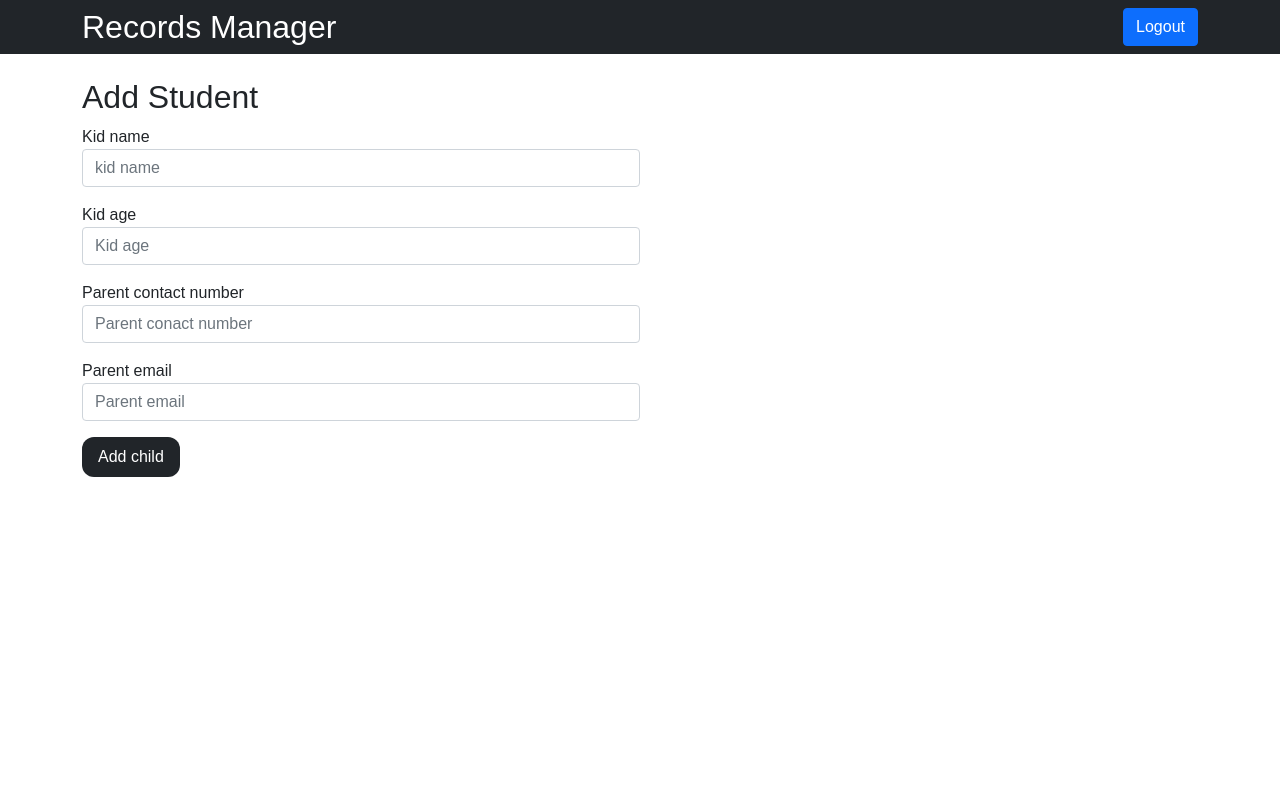
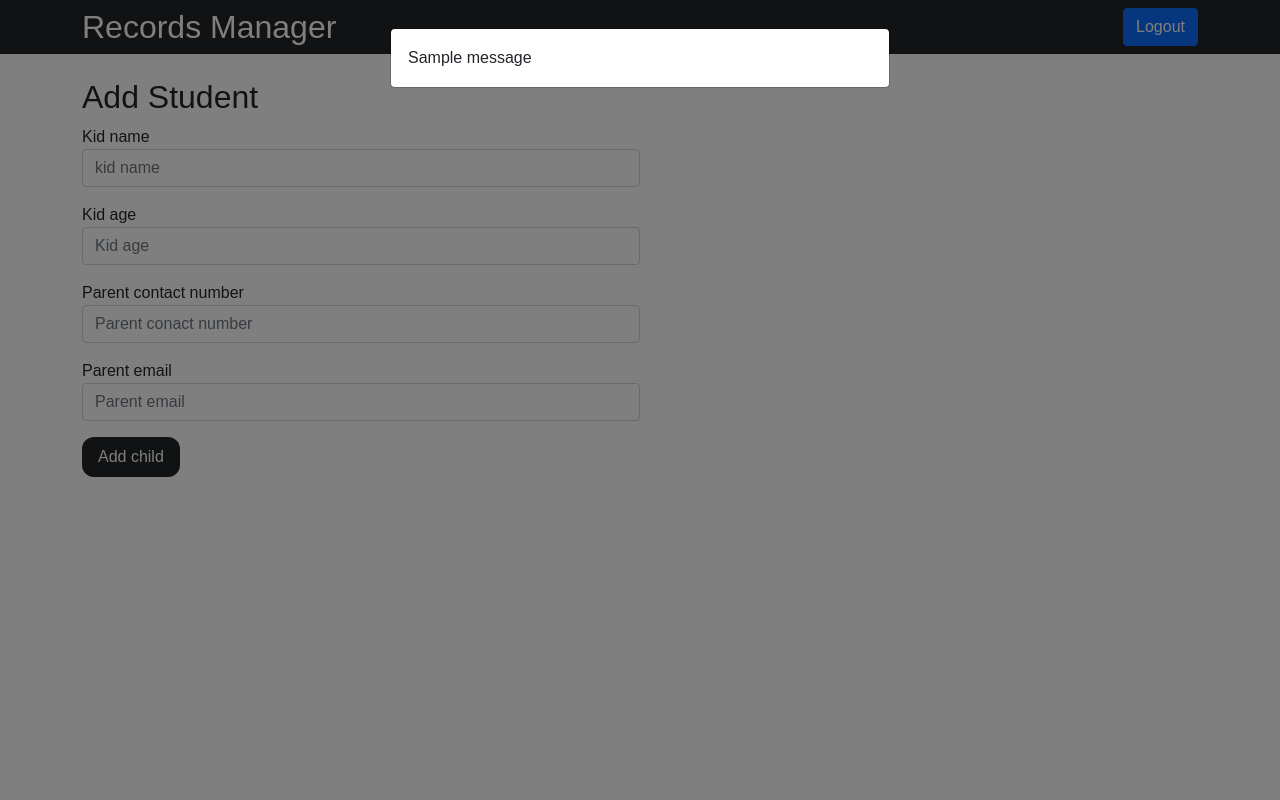
Before and after one commit to sagarsangwan/kids_meal_managment, a Django app: page /add-child/ in a window 1280 px wide. Run offline with Django 4.2, Linux system fonts and the light colour scheme; one stand-in notice (Sample message) is shown.

Commit message:
display messsage after adding a kid

```diff
--- a/records_manager/views.py
+++ b/records_manager/views.py
@@ -15,7 +15,7 @@ def home(request):
         for kid in all_kid:
             print(kid.parent_email)
         current_user = request.user
-        return render(request, 'pages/home.html', {'all_kid': all_kid})
+        return render(request, 'pages/home.html', {'all_kid': all_kid, 'current_user_name': current_user.first_name+' '+current_user.last_name})
 
     return render(request, 'pages/home.html')
 
@@ -30,11 +30,16 @@ def add_child(request):
         kid_age = request.POST['kid_age']
         parent_phone = request.POST['parent_phone']
         parent_email = request.POST['parent_email']
-        print(user_id, kid_name, kid_age, parent_phone, parent_email)
-        child_info = child(user_id=request.user, name=kid_name, age=kid_age,
-                           parent_contact_number=parent_phone, parent_email=parent_email)
-        child_info.save()
-        return render(request, 'pages/add_child.html')
+        if user_id and kid_name and kid_age and parent_phone and parent_email:
+            print(user_id, kid_name, kid_age, parent_phone, parent_email)
+            child_info = child(user_id=request.user, name=kid_name, age=kid_age,
+                               parent_contact_number=parent_phone, parent_email=parent_email)
+            child_info.save()
+            messages.success(request, 'Child added successfully')
+            return redirect('home')
+        else:
+            messages.error(request, 'Please fill all the fields')
+            return render(request, 'pages/add_child.html')
 
 
 def signup(request):
--- a/templates/pages/add_child.html
+++ b/templates/pages/add_child.html
@@ -52,4 +52,31 @@
         </div>
     </form>
 </div>
+
+
+
+
+
+
+
+{% if messages %}
+{% for message in messages %}
+<div class="modal show" id="errorModal" tabindex="-1" aria-labelledby="errorModalLabel" aria-hidden="true">
+    <div class="modal-dialog">
+        <div class="modal-content">
+            <div class="alert alert-{% 'danger' if message.tags == 'error' else 'success' }}">
+                {{message}}
+            </div>
+        </div>
+    </div>
+</div>
+<script>
+    document.addEventListener('DOMContentLoaded', function () {
+        var myModal = new bootstrap.Modal(document.getElementById('errorModal'))
+        myModal.show()
+    }, false);
+</script>
+
+{% endfor %}
+{% endif %}
 {% endblock %}
--- a/templates/pages/home.html
+++ b/templates/pages/home.html
@@ -72,7 +72,6 @@
         <tr>
             <th> {{ kid.id }} </th>
             <td> {{ kid.name }} </td>
-
             <td> {{ kid.age }} </td>
             <td> {{kid.parent_contact_number}} </td>
             <td> {{kid.parent_email}} </td>
```
Also changed, not shown: db.sqlite3.
